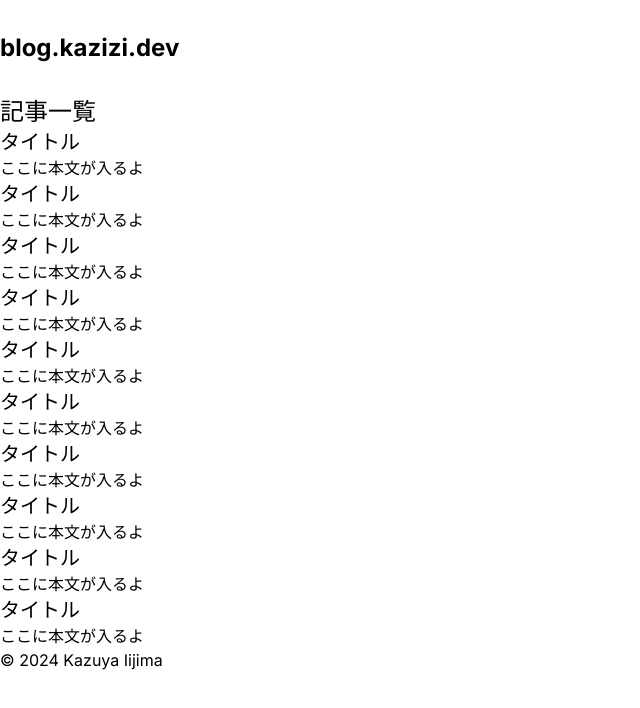
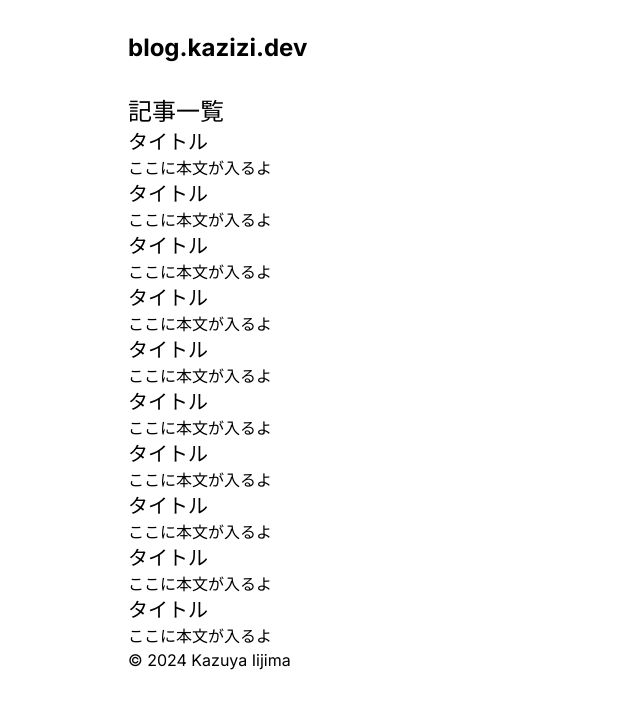
Before and after one commit to kazizi55/blog, a Next.js app: page / in a window 1280 px wide. Shown: the top 708 px of the page, without its empty margins (0-640 px from the left). Built offline with nearby package versions, Linux system fonts and the light colour scheme.

Commit message:
feat: htmlのbodyにスタイルを当てる

```diff
--- a/src/app/layout.tsx
+++ b/src/app/layout.tsx
@@ -18,7 +18,9 @@ export default function RootLayout({
 }) {
   return (
     <html lang="ja">
-      <body className={inter.className}>
+      <body
+        className={`${inter.className} bg-white text-black dark:bg-gray-950 dark:text-white flex h-screen flex-col mx-auto max-w-3xl px-4 sm:px-6 xl:max-w-5xl xl:px-0`}
+      >
         <Header />
         <main>{children}</main>
         <Footer />
```
